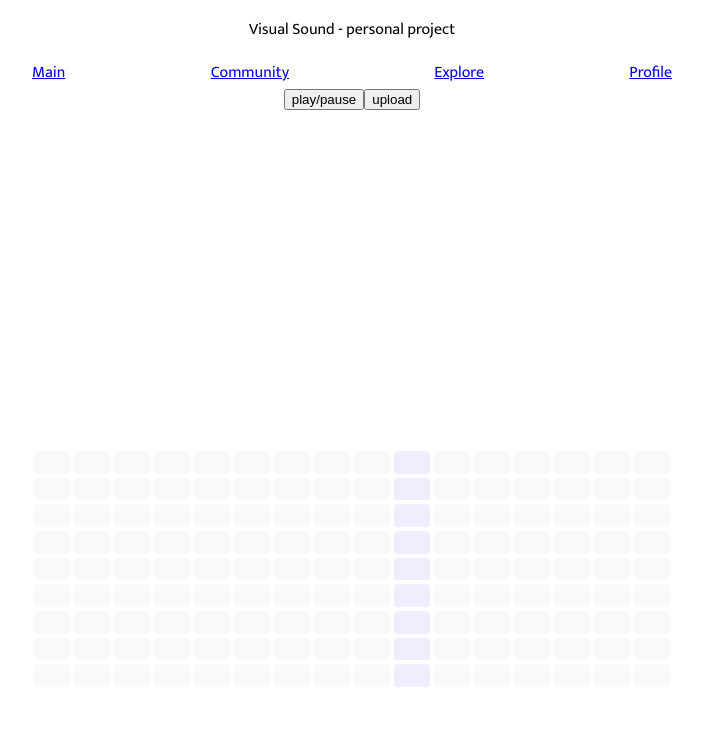
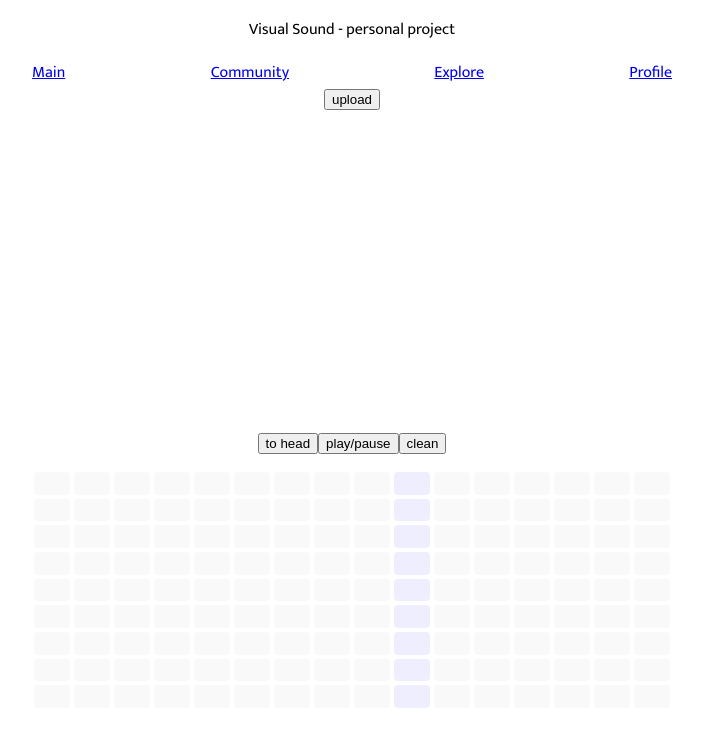
Before and after one commit to jiarongtsai/visual-sound, a React (Create React App) app: page / in a window 1280 px wide. Shown: the top 746 px of the page, without its empty margins (288-991 px from the left). Built offline with nearby package versions, Linux system fonts and the light colour scheme; no server answers.

Commit message:
[refactor] move playing function to sequencer and define basic play feature

```diff
--- a/src/components/squencer/MySequencer.js
+++ b/src/components/squencer/MySequencer.js
@@ -61,6 +61,13 @@ const Triangle = styled(animated.div)`
 `;
 
 //sequence
+
+const Div = styled.div`
+  display: flex;
+  justify-content: center;
+  align-items: center;
+`;
+
 const steps = 16;
 const initialCellState = { triggered: false, activated: false };
 const lineMap = ["a", "s", "d", "f", "g", "h", "j", "k", "l"];
@@ -76,7 +83,9 @@ const initialState = [
   new Array(16).fill(initialCellState),
 ];
 
-const Sequencer = ({ player, playing }) => {
+const Sequencer = ({ player }) => {
+  const [playing, setPlaying] = useState(true);
+
   const [boomEffect, setBoomEffect] = useState(false);
   const [clapEffect, setClapEffect] = useState(false);
   const [hihatEffect, setHihatEffect] = useState(false);
@@ -348,6 +357,11 @@ const Sequencer = ({ player, playing }) => {
           item ? <Triangle style={style} color="red" /> : ""
         )}
       </Wrapper>
+      <Div>
+        <button>to head</button>
+        <button onClick={() => setPlaying(!playing)}>play/pause</button>
+        <button>clean</button>
+      </Div>
       <Grid sequence={sequence} toggleStep={toggleStep} />
     </>
   );
--- a/src/pages/Main.js
+++ b/src/pages/Main.js
@@ -38,18 +38,16 @@ const PlayerProvider = ({ children }) => {
 };
 
 export default function Main() {
-  const [playing, setPlaying] = useState(true);
   function handleUpload() {
     console.log("upload me");
   }
 
   return (
     <>
-      <button onClick={() => setPlaying(!playing)}>play/pause</button>
       <button onClick={handleUpload}>upload</button>
       <PlayerProvider>
         {({ soundPlayer }) => {
-          return <MySequencer player={soundPlayer} playing={playing} />;
+          return <MySequencer player={soundPlayer} />;
         }}
       </PlayerProvider>
     </>
```
